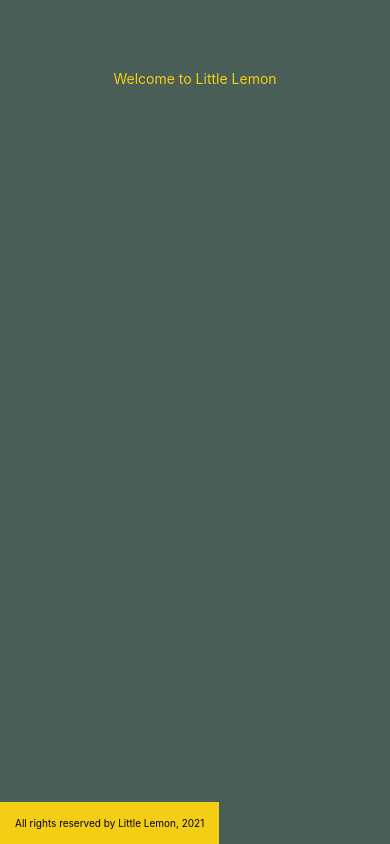
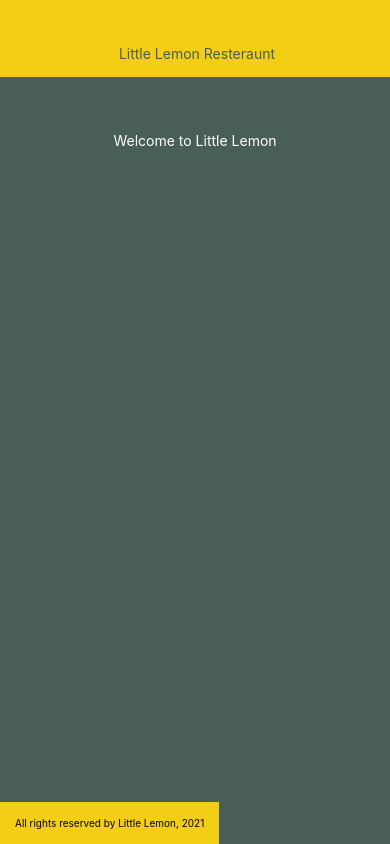
Before and after one commit to lougoncharenko/little-lemon-app, a React Native app: screen / in a window 390 px wide. Built offline with nearby package versions, Linux system fonts and the light colour scheme.

Commit message:
fixed styling

```diff
--- a/App.js
+++ b/App.js
@@ -3,12 +3,14 @@ import { StyleSheet, Text, View } from 'react-native';
 //components
 import Header from './components/Header';
 import Footer from './components/Footer';
+import WelcomeMessage from './components/WelcomeMessage';
 
 export default function App() {
   return (
     <View style={styles.container}>
      <View style={styles.content}>
        <Header />
+       <WelcomeMessage />
       </View>
       <Footer />
       <StatusBar style="auto" />
--- a/components/Header.js
+++ b/components/Header.js
@@ -3,7 +3,7 @@ import { StyleSheet, Text, View } from 'react-native';
 export default function Header() {
   return (
     <View style={styles.headerContainer}>
-      <Text style={styles.headerText}>Welcome to Little Lemon</Text>
+      <Text style={styles.headerText}> Little Lemon Resteraunt</Text>
 
     </View>
   );
@@ -12,13 +12,14 @@ export default function Header() {
 const styles = StyleSheet.create({
   headerContainer: {
     paddingTop: 30,
-    backgroundColor: '#495E57',
+    backgroundColor: '#F4CE14',
+
 
   },
   headerText: {
    textAlign: 'center',
-   padding: 40,
-   fontSize: '25',
-   color: '#F4CE14',
+   padding: 15,
+   fontSize: '30',
+   color: '#495E57',
   },
 });
--- a/components/WelcomeMessage.js
+++ b/components/WelcomeMessage.js
@@ -1,9 +1,9 @@
-import {View, Text} from 'react-native';
+import { StyleSheet, Text, View } from 'react-native';
 
 export default function WelcomeMessage() {
     return (
       <View style={styles.WelcomeMessageContainer}>
-        <Text style={styles.headerText}>Welcome to Little Lemon</Text>
+        <Text style={styles.WelcomeMessageText}>Welcome to Little Lemon</Text>
       </View>
     );
   }
@@ -11,10 +11,12 @@ export default function WelcomeMessage() {
   const styles = StyleSheet.create({
     WelcomeMessageContainer: {
       marginTop: 40,
-      marginLeft: 40,
+      backgroundColor: '#495E57',
     },
     WelcomeMessageText: {
      textAlign: 'center',
-     fontSize: '25',
+     padding: 15,
+     fontSize: '35',
+     color: 'white',
     },
   });
```
